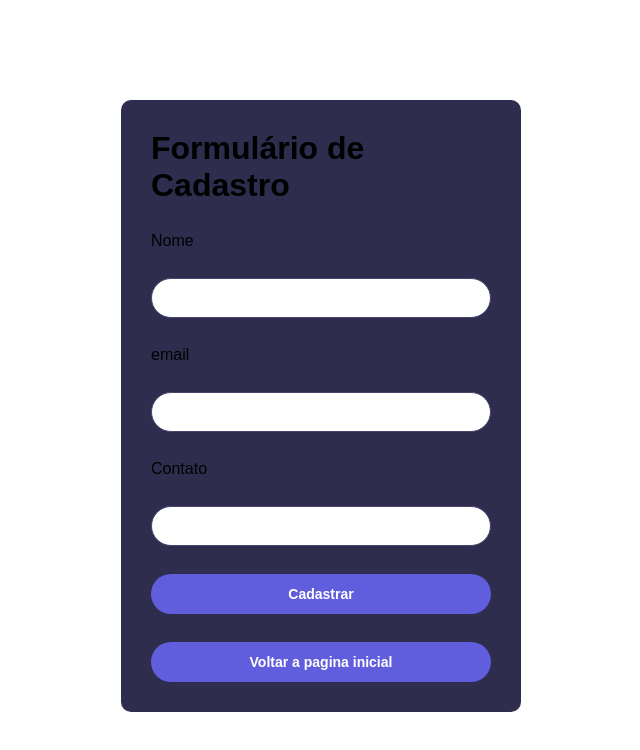
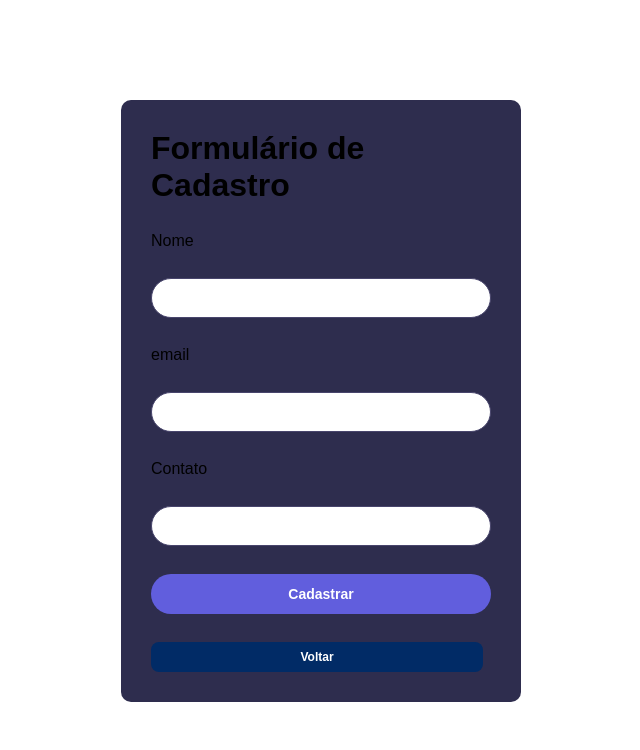
Before and after one commit to Roneanderson/Todo_List, a React (Create React App) app: page /novo in a window 1280 px wide. Shown: the top 750 px of the page, without its empty margins (319-959 px from the left). Built offline with nearby package versions, Linux system fonts and the light colour scheme.

Commit message:
falta corrigir estilização

```diff
--- /dev/null
+++ b/src/containers/BotaoPagina/styles.ts
@@ -0,0 +1,13 @@
+import styled from 'styled-components'
+
+export const VoltarPagina = styled.button`
+  font-weight: bold;
+  font-size: 12px;
+  color: #fff;
+  padding: 8px 12px;
+  border: none;
+  cursor: pointer;
+  background-color: rgb(1, 43, 102);
+  border-radius: 8px;
+  margin-right: 8px;
+`
--- a/src/containers/Formulario/index.tsx
+++ b/src/containers/Formulario/index.tsx
@@ -5,6 +5,7 @@ import { Container, Form, Botao, Input } from './styles'
 import Tarefa from '../../models/Tarefas'
 import { cadastrar } from '../../store/redurcers/tarefas'
 import { useNavigate } from 'react-router-dom'
+import { VoltarPagina } from '../BotaoPagina/styles'
 
 const Formulário = () => {
   const dispatch = useDispatch()
@@ -50,7 +51,7 @@ const Formulário = () => {
           type="number"
         />
         <Botao type="submit">Cadastrar</Botao>
-        <Botao type="submit">Voltar a pagina inicial</Botao>
+        <VoltarPagina>Voltar</VoltarPagina>
       </Form>
     </Container>
   )
```
Also changed, not shown: src/containers/BotaoPagina/index.tsx (added, +13 -0 lines).
